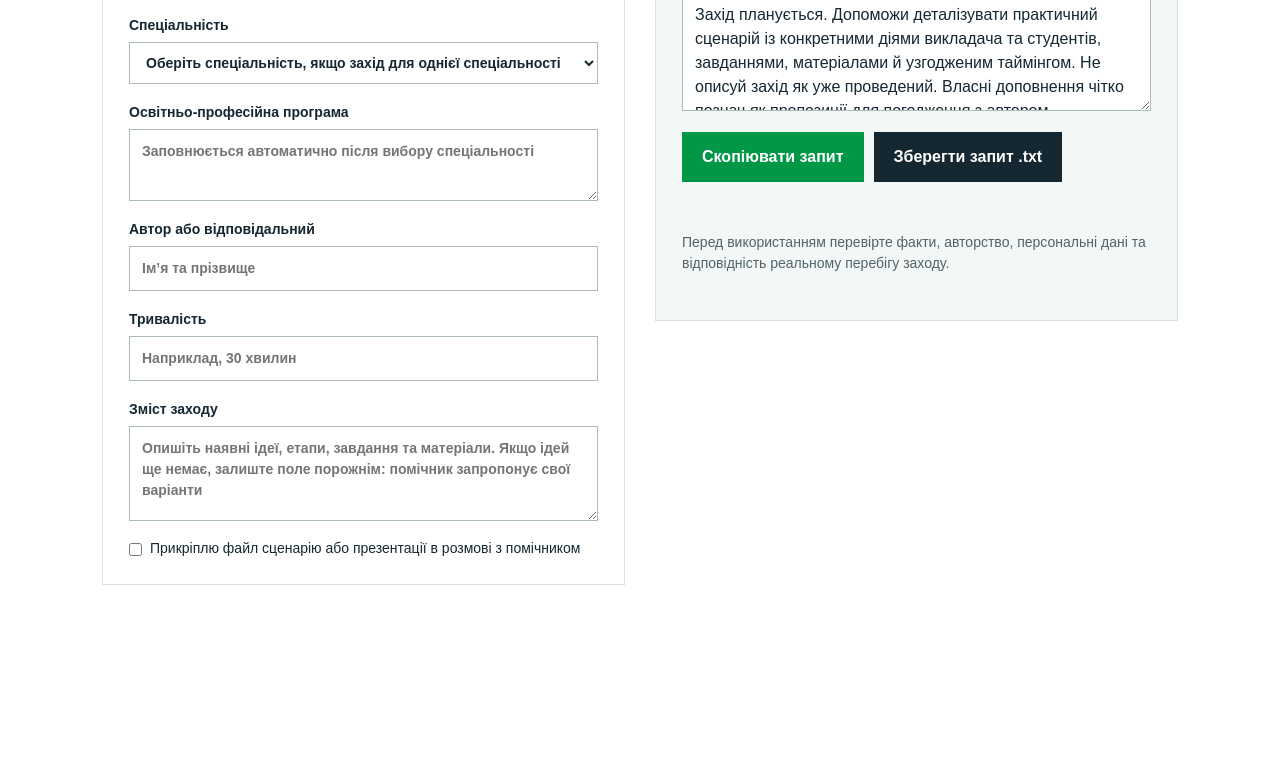
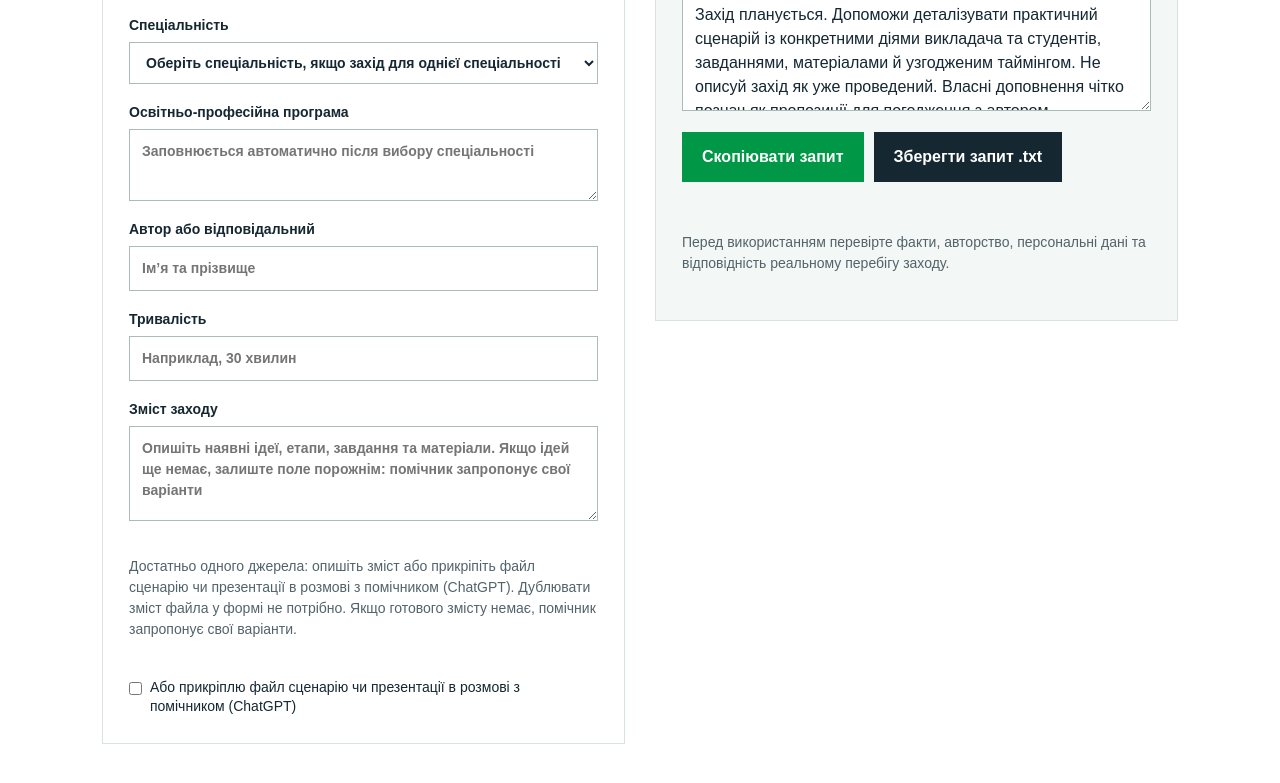
Before and after one commit to learn4life-ua/vykhovnyi-prostir, a plain HTML site: page tools/event-helper/index.html in a window 1280 px wide. Shown: the part 900-1683 px from the top of the page. Before the commit the page ends 1560 px from the top, so only its background shows below. Drawn offline with Linux system fonts and the light colour scheme.

Commit message:
Пояснити альтернативи: опис, файл або текст допису без дублювання

```diff
--- a/tools/event-helper/index.html
+++ b/tools/event-helper/index.html
@@ -22,7 +22,8 @@
 <label>Автор або відповідальний<input id="author" placeholder="Ім’я та прізвище"></label>
 <label>Тривалість<input id="duration" placeholder="Наприклад, 30 хвилин"></label>
 <label id="details-label">Зміст заходу<textarea id="details" placeholder="Опишіть наявні ідеї, етапи, завдання та матеріали. Якщо захід планується й ідей ще немає, залиште поле порожнім: помічник запропонує свої варіанти"></textarea></label>
-<label class="check"><input type="checkbox" id="file"> Прикріплю файл сценарію або презентації в розмові з помічником</label>
+<p id="material-hint" class="note">Достатньо одного джерела: опишіть зміст або прикріпіть файл сценарію чи презентації в розмові з помічником (ChatGPT). Дублювати зміст файла у формі не потрібно.</p>
+<label class="check"><input type="checkbox" id="file"> Або прикріплю файл сценарію чи презентації в розмові з помічником (ChatGPT)</label>
 <label class="held-only hidden">Текст допису про проведений захід<textarea id="post" placeholder="Скопіюйте й вставте текст допису із сайту коледжу або соцмереж. Окремий звіт чи сценарій не обов’язковий: допису достатньо для початку роботи."></textarea></label>
 <label class="held-only hidden">Посилання на новину на сайті коледжу (підтвердження проведення, необов’язково)<input id="link" type="url" placeholder="https://..."></label>
 </form>
@@ -47,10 +48,11 @@ specialties.forEach(([name])=>specialtySelect.add(new Option(name,name)));
 const value=id=>document.getElementById(id).value.trim();
 function update(){
  const held=form.elements.kind.value==='held';
+ document.querySelector('#material-hint').textContent=held?'Достатньо одного джерела: опишіть проведений захід, або прикріпіть файл сценарію чи презентації в розмові з помічником (ChatGPT), або вставте текст допису нижче. Заповнювати все й дублювати матеріали не потрібно.':'Достатньо одного джерела: опишіть зміст або прикріпіть файл сценарію чи презентації в розмові з помічником (ChatGPT). Дублювати зміст файла у формі не потрібно. Якщо готового змісту немає, помічник запропонує свої варіанти.';
  programField.value=specialties.find(([name])=>name===specialtySelect.value)?.[1]||'';
  document.querySelectorAll('.held-only').forEach(el=>el.classList.toggle('hidden',!held));
  document.querySelector('#details-label').firstChild.textContent=held?'Зміст проведеного заходу':'Зміст заходу';
- document.querySelector('#details').placeholder=held?'Опишіть фактичні етапи, дії студентів, завдання, матеріали й підтверджені результати':'Опишіть наявні ідеї, етапи, завдання та матеріали. Якщо ідей ще немає, залиште поле порожнім: помічник запропонує свої варіанти';
+ document.querySelector('#details').placeholder=held?'Опишіть фактичні етапи, дії студентів, завдання та матеріали. Або залиште це поле порожнім і прикріпіть файл сценарію чи презентації в розмові з помічником (ChatGPT), або вставте текст допису нижче.':'Опишіть наявні ідеї, етапи, завдання та матеріали. Якщо ідей ще немає, залиште поле порожнім: помічник запропонує свої варіанти';
  document.querySelector('#output-title').textContent='Запит для методичної розробки';
  const suggestTopic=document.querySelector('#suggest-topic').checked||!value('topic');
  const topicGuidance=suggestTopic?(held?'Запропонуй 3 варіанти теми за наданим фактичним змістом проведеного заходу. Якщо змісту немає, спочатку попроси його. Не вигадуй проведених дій. Для оформлення сценарію використай найбільш відповідну назву як робочу, познач її для погодження.':'Запропонуй 3 конкретні варіанти теми за вказаним орієнтиром, основним напрямом, аудиторією та наявним змістом. Якщо орієнтира немає, спирайся на основний напрям та відомості про учасників. Для сценарію обери один варіант як робочу пропозицію й познач його для погодження. Не зупиняй підготовку лише через відсутність готової теми.'):'Збережи надану тему заходу.';
```
